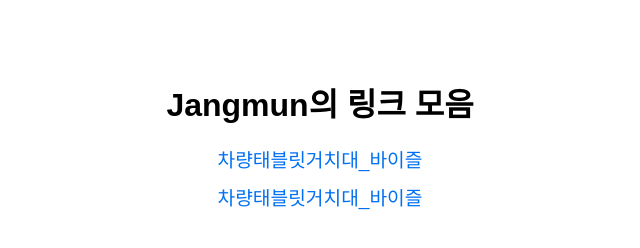
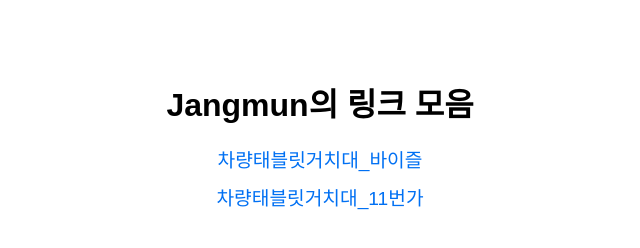
Before and after one commit to sessak0722/jm-minisite, a plain HTML site: page index.html in a window 1280 px wide. Shown: the full height of the page, 320-960 px from the left. Drawn offline with Linux system fonts and the light colour scheme.

Commit message:
Update index.html

```diff
--- a/index.html
+++ b/index.html
@@ -35,7 +35,7 @@
   <h1>Jangmun의 링크 모음</h1>
   <ul>
     <li><a href="https://shopping.buyzle.co.kr/product/productInfo.do?prdNo=16285598347" target="_blank">차량태블릿거치대_바이즐</a></li>
-    <li><a href="https://www.11st.co.kr/products/8564413888" target="_blank">차량태블릿거치대_바이즐</a></li>
+    <li><a href="https://www.11st.co.kr/products/8564413888" target="_blank">차량태블릿거치대_11번가</a></li>
   </ul>
 </body>
 </html>
```
